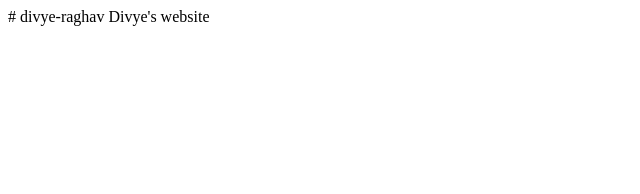
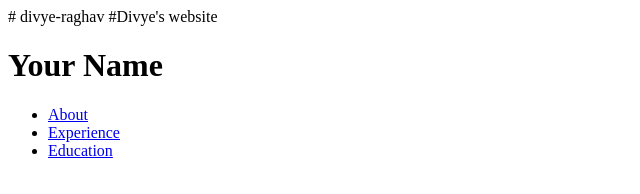
Before and after one commit to divye-raghav/divye-raghav.github.io, a plain HTML site: page index.html in a window 1280 px wide. Shown: the whole page, without its empty margins (0-640 px from the left). Drawn offline with Linux system fonts and the light colour scheme.

Commit message:
Update index.html

```diff
--- a/index.html
+++ b/index.html
@@ -1,2 +1,45 @@
 # divye-raghav
-Divye's website
+#Divye's website
+<!DOCTYPE html>
+<html lang="en">
+<head>
+    <meta charset="UTF-8">
+    <meta name="viewport" content="width=device-width, initial-scale=1.0">
+    <title>Your Name - Resume</title>
+    <link rel="stylesheet" href="styles.css">
+</head>
+<body>
+    <header>
+        <h1>Your Name</h1>
+        <nav>
+            <ul>
+                <li><a href="#about">About</a></li>
+                <li><a href="#experience">Experience</a></li>
+                <li><a href="#education">Education</a></li>
+                <!-- Add more sections if needed -->
+            </ul>
+        </nav>
+    </header>
+
+    <main>
+        <section id="about">
+            <!-- About section content goes here -->
+        </section>
+
+        <section id="experience">
+            <!-- Experience section content goes here -->
+        </section>
+
+        <section id="education">
+            <!-- Education section content goes here -->
+        </section>
+        <!-- Add more sections if needed -->
+    </main>
+
+    <footer>
+        <!-- Footer content goes here -->
+    </footer>
+
+    <script src="script.js"></script>
+</body>
+</html>
```
